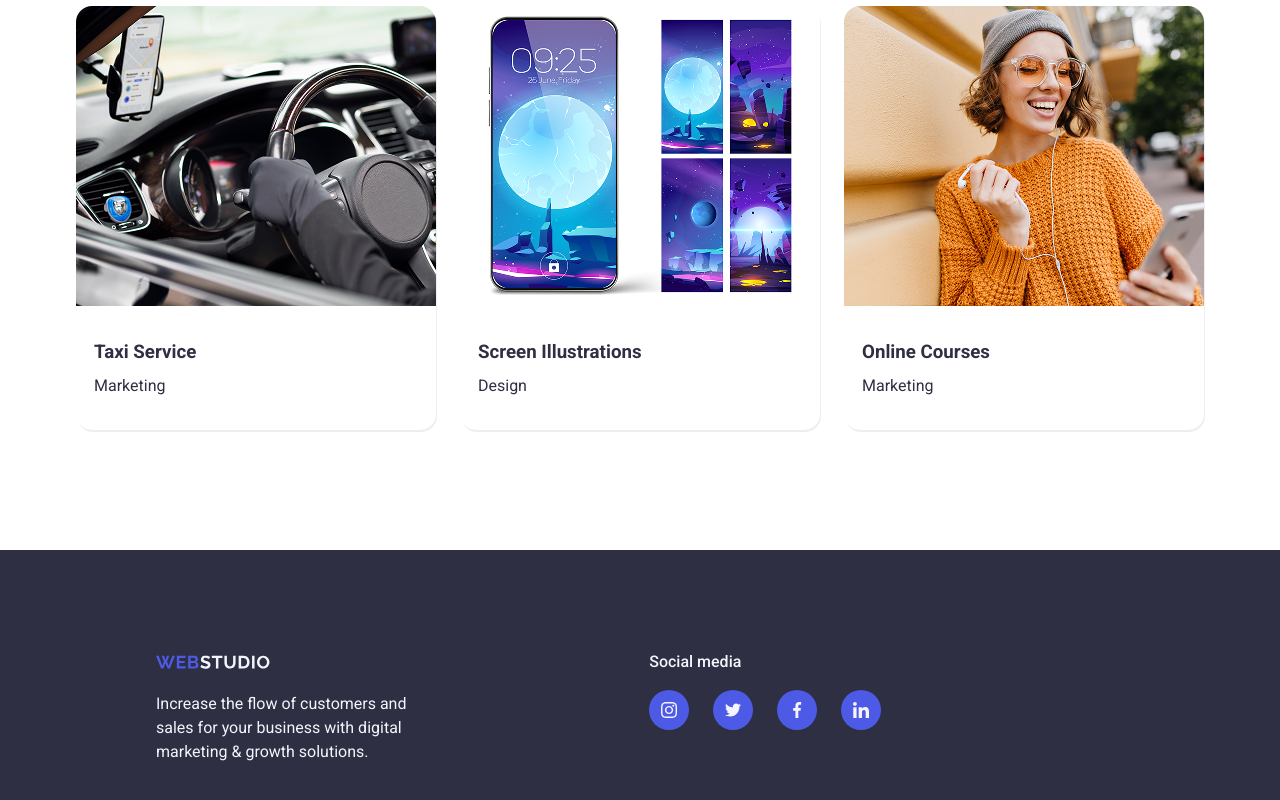
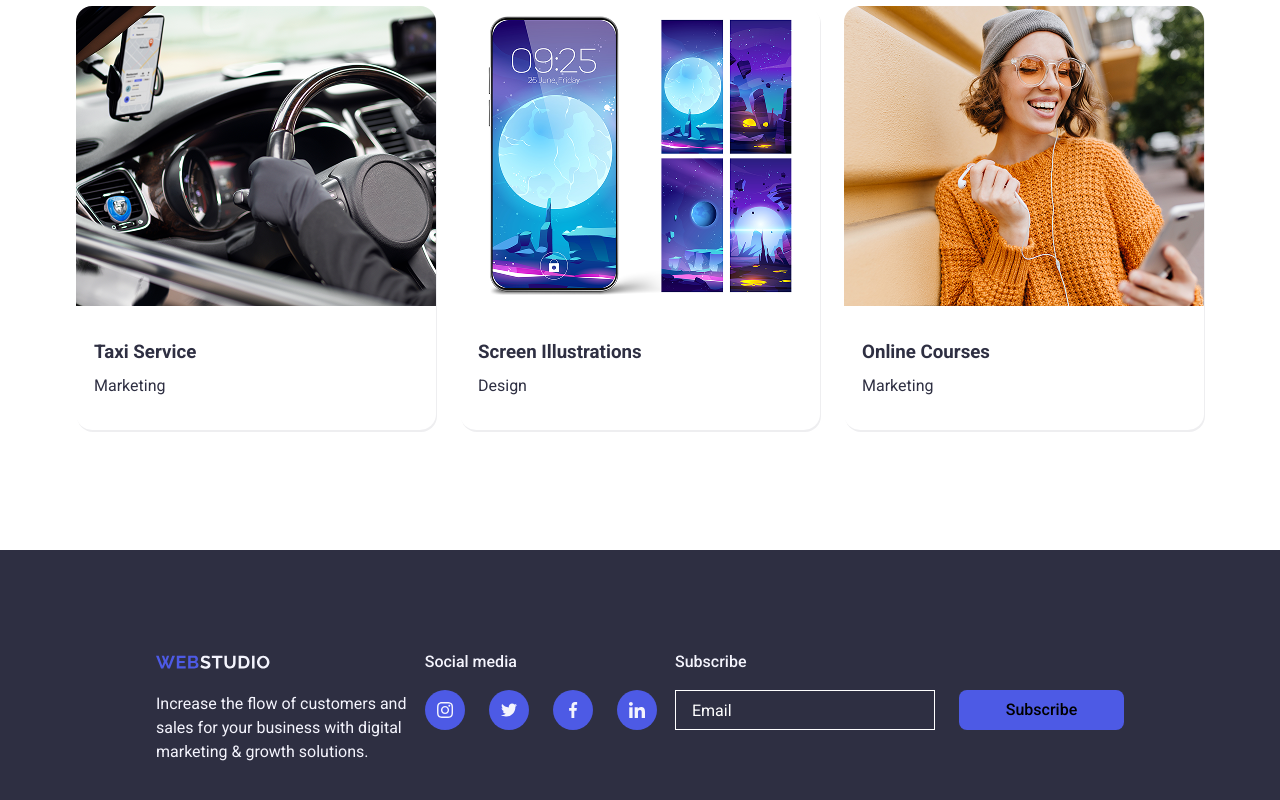
Before and after one commit to WEB-Danik/WEBSTUDIO, a website built with Vite: page index.html in a window 1280 px wide. Shown: the part 2621-3421 px from the top of the page. Built offline with nearby package versions, Linux system fonts and the light colour scheme.

Commit message:
footer subscribe block
Added comments and created a subscribe block

```diff
--- a/css/footer/footer.css
+++ b/css/footer/footer.css
@@ -38,3 +38,36 @@
 
     background-color: #4D5AE5;
 }
+
+.subscribe_title {
+    font-weight: 500;
+    font-size: 16px;
+    color: #F4F4FD;
+}
+
+.subscribe_form {
+    display: flex;
+    gap: 24px;
+    margin-top: 16px;
+
+}
+
+#email {
+    width: 260px;
+    height: 40px;
+    background: none;
+    border: 1px solid #FFFFFF;
+    padding: 8px 16px;
+}
+#email::placeholder {
+    color: #FFFFFF;
+    opacity: 1;
+}
+.submit_subscribe_form {
+    display: flex;
+    align-items: center;
+    justify-content: center;
+    width: 165px;
+    height: 40px;
+    background-color: #4D5AE5;
+}
--- a/index.html
+++ b/index.html
@@ -299,6 +299,8 @@
     <!--FOOTER BLOCK-->
 
     <footer class="footer">
+
+        <!--LOGO AND DESCRIPTION-->
         <div class="footer_brand">
             <img class="footer_logo" src="./assets/icons/footer_logo.svg" alt="Logo">
             <p class="footer_text">
@@ -307,6 +309,8 @@
                 marketing & growth solutions.
             </p>
         </div>
+
+        <!--SOCIAL NETWORK-->
         <div class="footer_social">
             <h3 class="social_title">Social media</h3>
             <section class="footer_social_media_network">
@@ -324,7 +328,23 @@
                 </a>
             </section>
         </div>
-        <div class="footer_subscribe"></div>
+
+        <!--SUBSCRIBE-->
+        <div class="footer_subscribe">
+            <h3 class="subscribe_title">Subscribe</h3>
+            <section class="subscribe_form">
+                <input type="text"
+                       name="email"
+                       id="email"
+                       placeholder="Email"
+                       pattern=".+@example\.com"
+                       required
+                />
+                <button type="submit" class="submit_subscribe_form">
+                    Subscribe
+                </button>
+            </section>
+        </div>
     </footer>
 </div>
 <script type="module" src="/src/main.js"></script>
```
